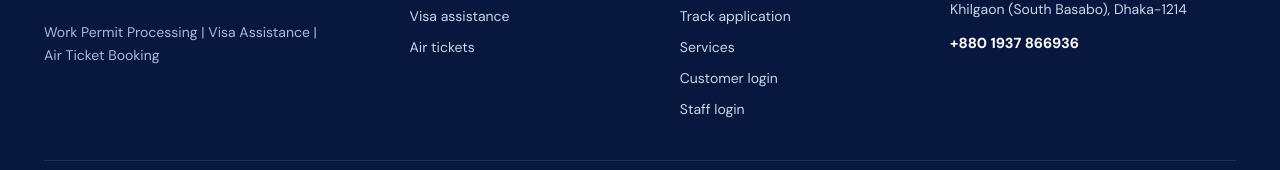
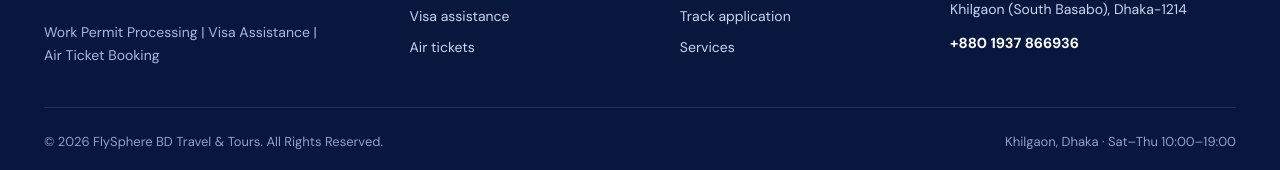
Before and after one commit to itnasir/FlySphere, a React (Vite) app: page / in a window 1280 px wide. Shown: the part 7010-7180 px from the top of the page. Built offline with nearby package versions, Linux system fonts and the light colour scheme.

Commit message:
Update Footer.jsx

```diff
--- a/src/components/Footer.jsx
+++ b/src/components/Footer.jsx
@@ -108,24 +108,8 @@ export default function Footer() {
                   Services
                 </Link>
               </li>
-              <li>
-                <Link
-                  to="/account"
-                  onClick={() => window.scrollTo({ top: 0, behavior: 'smooth' })}
-                  className="hover:text-white transition-colors"
-                >
-                  Customer login
-                </Link>
-              </li>
-              <li>
-                <Link
-                  to="/admin"
-                  onClick={() => window.scrollTo({ top: 0, behavior: 'smooth' })}
-                  className="hover:text-white transition-colors"
-                >
-                  Staff login
-                </Link>
-              </li>
+
+
             </ul>
           </div>
 
```
